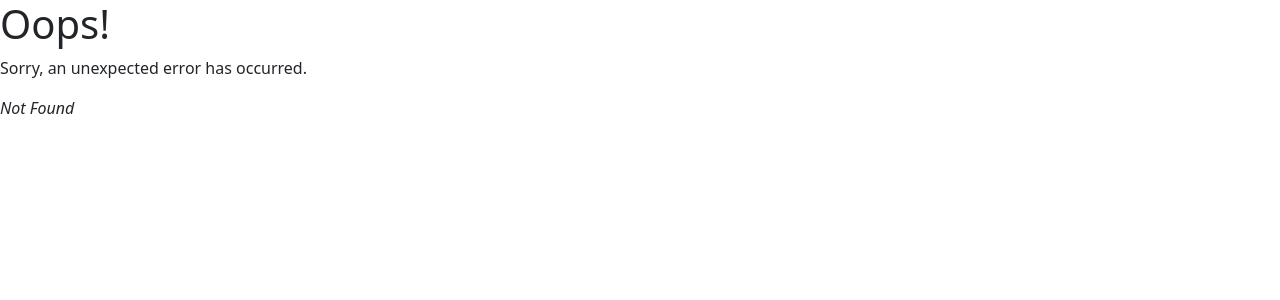
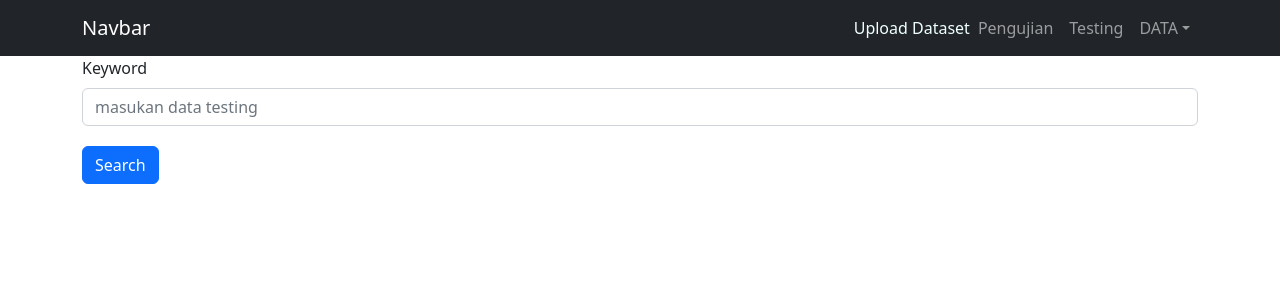
Before and after one commit to aryaenrico/fe-hate-speech-detection, a React (Vite) app: page /tweets in a window 1280 px wide. Before the commit this address had no page. Shown: the top 300 px of the page. Built offline with nearby package versions, Linux system fonts and the light colour scheme.

Commit message:
feature live tweet

```diff
--- a/src/component/dataTesting/index.jsx
+++ b/src/component/dataTesting/index.jsx
@@ -104,13 +104,7 @@ function TestingData() {
                     <td>{item}</td>
                   ))}
                 </tr>
-                <tr>
-                  <td>Ancaman Kekerasan</td>
-                  {dataTestingResult.termAncamanKekerasan.map((item) => (
-                    // eslint-disable-next-line react/jsx-key
-                    <td>{item}</td>
-                  ))}
-                </tr>
+
               </tbody>
             </Table>
 
@@ -123,7 +117,6 @@ function TestingData() {
                   <th>Non hs</th>
                   <th>Penghinaan</th>
                   <th>Provokasi</th>
-                  <th>Ancaman Kekerasan</th>
                 </tr>
               </thead>
               <tbody>
@@ -132,7 +125,6 @@ function TestingData() {
                   <td>{dataTestingResult.probPositif}</td>
                   <td>{dataTestingResult.probPenghinaan}</td>
                   <td>{dataTestingResult.probProvokasi}</td>
-                  <td>{dataTestingResult.probAncamanKekerasan}</td>
                 </tr>
 
               </tbody>
@@ -146,7 +138,7 @@ function TestingData() {
                   <th>Non hs</th>
                   <th>Penghinaan</th>
                   <th>Provokasi</th>
-                  <th>Ancaman Kekerasan</th>
+
                 </tr>
               </thead>
               <tbody>
@@ -155,7 +147,6 @@ function TestingData() {
                   <td>{dataTestingResult.weight[0]}</td>
                   <td>{dataTestingResult.weight[1]}</td>
                   <td>{dataTestingResult.weight[2]}</td>
-                  <td>{dataTestingResult.weight[3]}</td>
                 </tr>
               </tbody>
             </Table>
@@ -165,7 +156,7 @@ function TestingData() {
             <thead>
                 <tr>
                   <th>Nilai</th>
-                  <th>{dataTestingResult.weight[4]}</th>
+                  <th>{dataTestingResult.weight[3]}</th>
                 </tr>
               </thead>
             </Table>
@@ -254,37 +245,7 @@ function TestingData() {
 
               </tbody>
             </Table>
-
-            <h2>perhitungan pada kelas Ancaman Kekerasan</h2>
-            <Table striped bordered hover className="mt-2">
-              <thead>
-                <tr>
-                  <th>Ancaman Kekerasan</th>
-                  {dataTestingResult.datacleanArr.map((item) => (
-                    // eslint-disable-next-line react/jsx-key
-                    <th>{item}</th>
-                  ))}
-                </tr>
-              </thead>
-              <tbody>
-                <tr>
-                  <td>nilai</td>
-                  {dataTestingResult.perhitungan_ancaman_kekerasan.map((item) => (
-                    // eslint-disable-next-line react/jsx-key
-                    <td>{item}</td>
-                  ))}
-
-                </tr>
-                <tr>
-                  <td>result</td>
-                  <td colSpan={dataTestingResult.datacleanArr.length} className={Style.text}>{dataTestingResult.resultancamankekerasan}</td>
-                </tr>
-
-              </tbody>
-            </Table>
-
-
-          </div>
+            </div>
         )}
       </Container>
     </>
--- a/src/component/dataTestingExcel/index.jsx
+++ b/src/component/dataTestingExcel/index.jsx
@@ -34,7 +34,7 @@ function TestingExcel() {
            ...resultDataTest,
            ...res.data
          })
-				 console.log(res.data);
+
 
 
         });
@@ -56,7 +56,6 @@ function TestingExcel() {
           </Row>
         </Container>
         {flag ?<div></div>:
-
        <>
        <p className="mt-2 mb-2 text-center">Hasil Data Testing</p>
         <Table striped bordered hover border={1} className="mt-2">
@@ -82,7 +81,6 @@ function TestingExcel() {
 						<td>{resultDataTest.perhitungan[index][3]}</td>
           </tr>
         ))}
-
         </tbody>
 
       </Table>
--- /dev/null
+++ b/src/component/liveTweet/index.jsx
@@ -0,0 +1,99 @@
+import { useState } from "react";
+import axios from "axios";
+import { NavigationBar } from "../navbar";
+import { Table, Button, Container, Row, Col, Form } from "react-bootstrap";
+
+function LiveTweet() {
+  const [liveTweetResult, setLiveTweetResult] = useState({});
+  const [flag, setFlag] = useState(true);
+  const [keyword, setKeyword] = useState();
+
+  const handleUploadClick = async () => {
+    alert ('tombol berfungsi')
+    try {
+      await axios
+        .post(
+          "http://localhost:8000/api/v1/tweets",
+          JSON.stringify({
+            keyword: keyword,
+          }),
+          {
+            headers: {
+              "Content-Type": "application/json",
+            },
+          }
+        )
+        .then((res) => {
+          alert("success");
+          setFlag(false);
+          setLiveTweetResult({
+           ...liveTweetResult,
+            ...res.data,
+          });
+          console.log(res.data);
+        });
+    } catch (error) {
+      alert(error.response.data.message);
+    }
+  };
+
+  return (
+    <>
+      <NavigationBar/>
+      <Container>
+        <Row>
+          <Col>
+            <Form>
+              <Form.Group className="mb-3" controlId="formBasicEmail">
+                <Form.Label>Keyword</Form.Label>
+                <Form.Control
+                  type="text"
+                  placeholder="masukan data testing"
+                  onChange={(e) => setKeyword(e.target.value)}
+                />
+              </Form.Group>
+            </Form>
+          </Col>
+        </Row>
+        <Button variant="primary" onClick={handleUploadClick} className="mt-1">
+              Search
+            </Button>
+      </Container>
+      {flag ? (
+        <div></div>
+      ) : (
+        <>
+          <p className="mt-2 mb-2 text-center">Hasil Data Testing</p>
+          <Table striped bordered hover border={1} className="mt-2">
+            <thead>
+              <tr>
+                <th>Data Asli</th>
+                <th>Data Clean</th>
+                <th>Klasifikasi</th>
+                <th>Non hs</th>
+                <th>Penghinaan</th>
+                <th>Provokasi</th>
+                <th>Ancaman Kekerasan</th>
+              </tr>
+            </thead>
+            <tbody>
+              {liveTweetResult.dataAsli.map((item, index) => (
+                // eslint-disable-next-line react/jsx-key
+                <tr>
+                  <td>{item.tweet}</td>
+                  <td>{liveTweetResult.dataclean[index].tweet}</td>
+                  <td>{liveTweetResult.klasifikasi[index]}</td>
+                  <td>{liveTweetResult.perhitungan[index][0]}</td>
+                  <td>{liveTweetResult.perhitungan[index][1]}</td>
+                  <td>{liveTweetResult.perhitungan[index][2]}</td>
+                </tr>
+              ))}
+            </tbody>
+          </Table>
+        </>
+      )}
+    </>
+  );
+}
+
+export { LiveTweet };
--- a/src/main.jsx
+++ b/src/main.jsx
@@ -6,6 +6,7 @@ import { AddDataSet } from './component/formAddDataset/index.jsx'
 import { TestingData } from './component/dataTesting/index.jsx'
 import { createBrowserRouter,RouterProvider } from 'react-router-dom'
 import { ErrorPage } from './component/errorPage/index.jsx'
+import { LiveTweet } from './component/liveTweet/index.jsx'
 import "bootstrap/dist/css/bootstrap.min.css";
 import "bootstrap/dist/js/bootstrap.bundle.min";
 import store from './app/store.js';
@@ -32,6 +33,9 @@ const router = createBrowserRouter([
   {
     path:"/testings",
     element:<TestingExcel/>
+  },{
+    path:"/tweets",
+    element:<LiveTweet/>
   }
 ])
 
```
